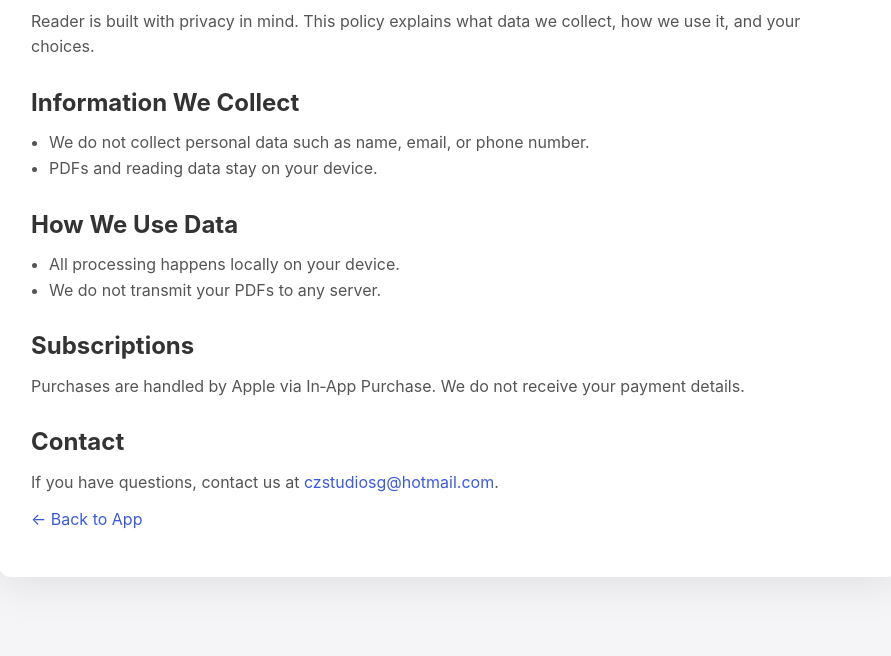
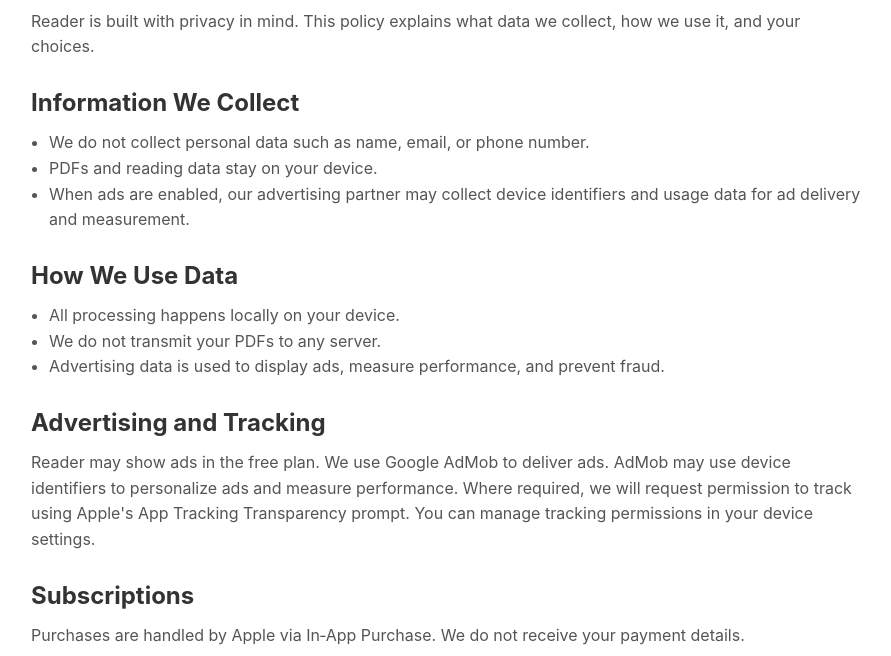
Before and after one commit to zztttttt/Reader, a plain HTML site: page docs/privacy-policy.html in a window 1280 px wide. Shown: the part 144-800 px from the top of the page, without its empty margins (191-1082 px from the left). Drawn offline with Linux system fonts and the light colour scheme.

Commit message:
Update privacy-policy.html

```diff
--- a/docs/privacy-policy.html
+++ b/docs/privacy-policy.html
@@ -44,13 +44,23 @@
     <ul>
       <li>We do not collect personal data such as name, email, or phone number.</li>
       <li>PDFs and reading data stay on your device.</li>
+      <li>When ads are enabled, our advertising partner may collect device identifiers and usage data for ad delivery and measurement.</li>
     </ul>
 
     <h2>How We Use Data</h2>
     <ul>
       <li>All processing happens locally on your device.</li>
       <li>We do not transmit your PDFs to any server.</li>
+      <li>Advertising data is used to display ads, measure performance, and prevent fraud.</li>
     </ul>
+
+    <h2>Advertising and Tracking</h2>
+    <p>
+      Reader may show ads in the free plan. We use Google AdMob to deliver ads.
+      AdMob may use device identifiers to personalize ads and measure performance.
+      Where required, we will request permission to track using Apple's App Tracking Transparency prompt.
+      You can manage tracking permissions in your device settings.
+    </p>
 
     <h2>Subscriptions</h2>
     <p>
```
